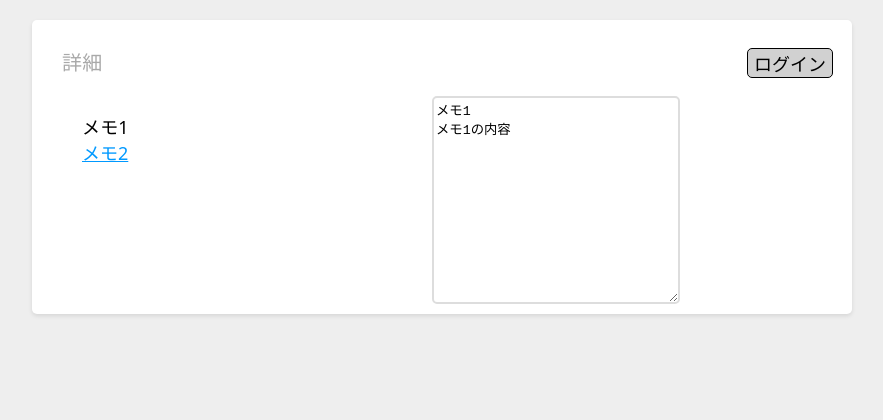
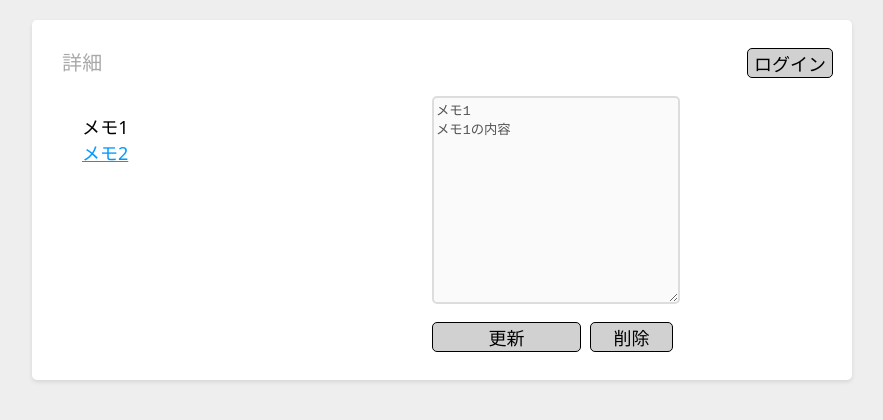
Before and after one commit to koguchi-e/react-memo-app, a React (Vite) app: page / in a window 1280 px wide. Both pictures are taken after a click on the button "メモ1". Shown: the top 420 px of the page, without its empty margins (198-1081 px from the left). Built offline with nearby package versions, Linux system fonts and the light colour scheme.

Commit message:
disabledを使った形に修正

```diff
--- a/src/components/form/SubmitButton.jsx
+++ b/src/components/form/SubmitButton.jsx
@@ -1,6 +1,11 @@
-export function SubmitButton({ type, className, onClick, children }) {
+export function SubmitButton({ type, className, onClick, disabled, children }) {
   return (
-    <button type={type} className={className} onClick={onClick}>
+    <button
+      type={type}
+      className={className}
+      onClick={onClick}
+      disabled={disabled}
+    >
       {children}
     </button>
   );
--- a/src/components/form/TextAreaField.jsx
+++ b/src/components/form/TextAreaField.jsx
@@ -1,4 +1,4 @@
-export function TextAreaField({ id, value, onChange }) {
+export function TextAreaField({ id, value, onChange, disabled }) {
   return (
     <textarea
       id={id}
@@ -6,6 +6,7 @@ export function TextAreaField({ id, value, onChange }) {
       onChange={onChange}
       rows={5}
       className="textarea-form"
+      disabled={disabled}
     ></textarea>
   );
 }
--- a/src/components/memo/MemoEditor.jsx
+++ b/src/components/memo/MemoEditor.jsx
@@ -16,23 +16,25 @@ export function MemoEditor({
         id={editingId}
         value={editingText}
         onChange={(e) => setEditingText(e.target.value)}
+        disabled={!isLoggedIn}
       ></TextAreaField>
-      {isLoggedIn && (
+
       <div className="edit-button-area">
         <SubmitButton
           type="submit"
           className="button update-button"
           onClick={updateMemo}
           children="更新"
+          disabled={!isLoggedIn}
         ></SubmitButton>
         <SubmitButton
           type="button"
           className="button delete-button"
           onClick={() => deleteMemo(editingId)}
           children="削除"
+          disabled={!isLoggedIn}
         ></SubmitButton>
       </div>
-      )}
     </>
   );
 }
```
Lines whose indentation alone changed are shown as unchanged.
